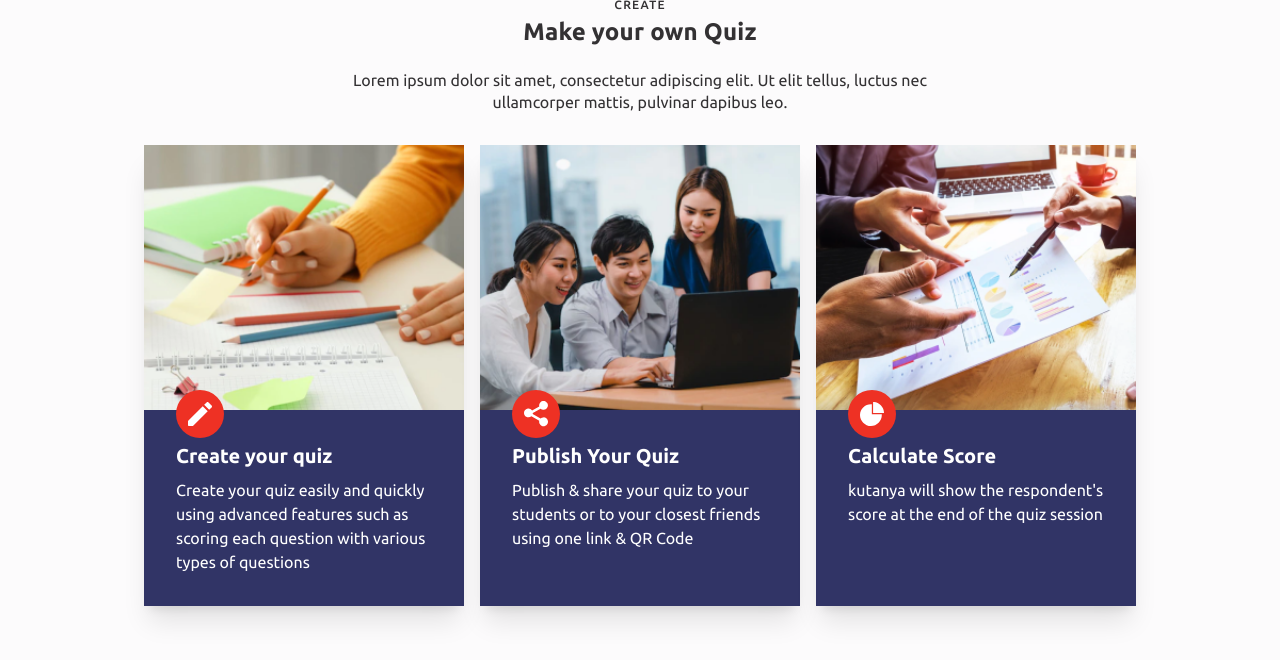
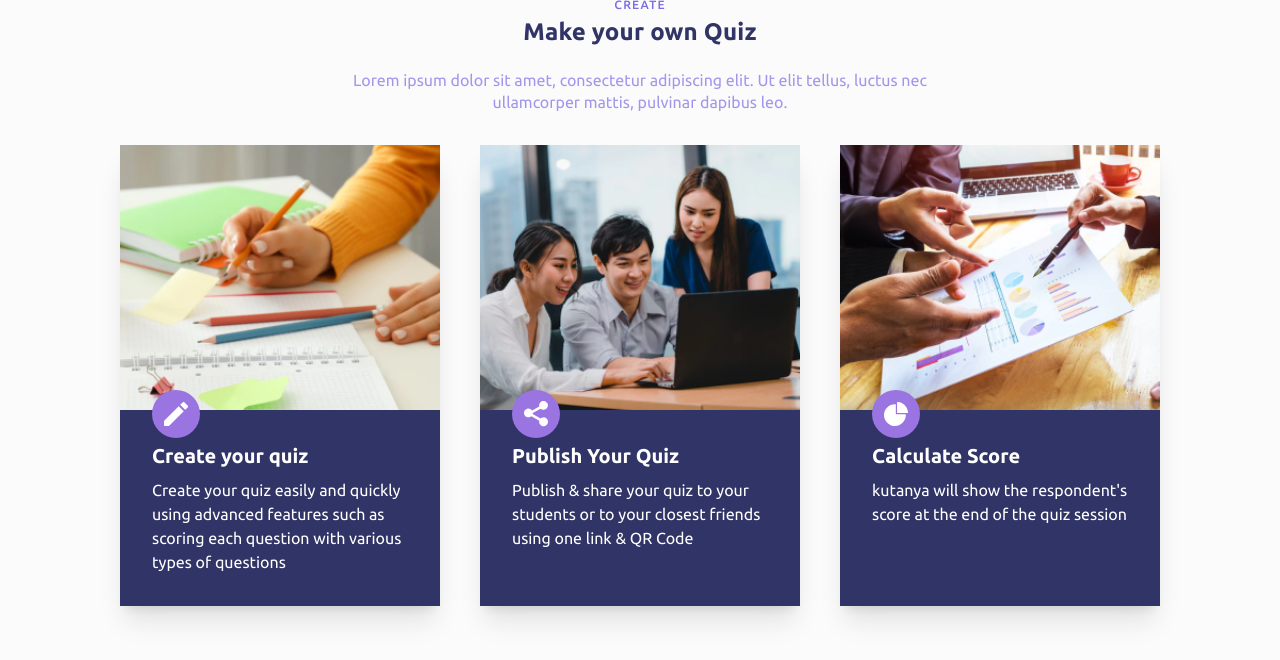
Before and after one commit to cipto347/bootcamp, a React (Vite) app: page /landing in a window 1280 px wide. Shown: the top 660 px of the page. Built offline with nearby package versions, Linux system fonts and the light colour scheme.

Commit message:
update home

```diff
--- a/src/components/atom/images/IconLoader.jsx
+++ b/src/components/atom/images/IconLoader.jsx
@@ -4,7 +4,7 @@ import propTypes from "prop-types";
 function IconLoader(props) {
   const { imageIcon } = props;
   return (
-    <figure className="bg-primary rounded-full h-12 w-12 absolute -top-5">
+    <figure className="bg-LightPurple rounded-full h-12 w-12 absolute -top-5">
       {imageIcon === "pencil" && (
         <svg
           width="24"
--- a/src/components/atom/text/Description.jsx
+++ b/src/components/atom/text/Description.jsx
@@ -1,10 +1,9 @@
-import React from "react";
 import propTypes from "prop-types";
 
 function TextDescription(props) {
   const { desc } = props;
   return (
-    <article className="text-description w-1/2 mx-auto text-center">
+    <article className="text-description w-1/2 mx-auto text-center text-lighterPurple">
       {desc}
     </article>
   );
--- a/src/components/atom/text/Tagging.jsx
+++ b/src/components/atom/text/Tagging.jsx
@@ -1,9 +1,10 @@
-import React from "react";
 import propTypes from "prop-types";
 
 function TextTagging(props) {
   const { propsText } = props;
-  return <article className="text-tagging">{propsText}</article>;
+  return (
+    <article className="text-tagging text-Lightpurple">{propsText}</article>
+  );
 }
 
 TextTagging.propTypes = {
--- a/src/components/atom/text/Title.jsx
+++ b/src/components/atom/text/Title.jsx
@@ -2,7 +2,11 @@ import propTypes from "prop-types";
 
 function TextTitle(props) {
   const { title } = props;
-  return <span className="lg:headline-1 headline-2 mb-4">{title}</span>;
+  return (
+    <span className="lg:headline-1 headline-2 mb-4 text-darkPurple">
+      {title}
+    </span>
+  );
 }
 
 TextTitle.propTypes = {
--- a/src/components/molecul/card/CardSection.jsx
+++ b/src/components/molecul/card/CardSection.jsx
@@ -1,11 +1,11 @@
-import React from "react";
 import CreateList from "../../../constants/createList.json";
 import IconLoader from "../../atom/images/IconLoader";
 import ImagesLoader from "../../atom/images/ImagesLoader";
 
 function CardSection() {
   return (
-    <section className="flex flex-row justify-center flex-wrap gap-4 mt-8">
+    <section className="flex justify-center gap-10 mt-8">
+      {/* <section className="flex flex-row justify-center flex-wrap gap-4 mt-8"> */}
       {CreateList &&
         CreateList.map((item) => (
           <div
--- a/src/components/organisme/landing/Create.jsx
+++ b/src/components/organisme/landing/Create.jsx
@@ -1,13 +1,12 @@
-import React from "react";
+import propTypes from "prop-types";
 import TextDescription from "../../atom/text/Description";
 import TextTagging from "../../atom/text/Tagging";
 import TextTitle from "../../atom/text/Title";
 import CardSection from "../../molecul/card/CardSection";
 
-const LandingCreate = () => {
+function LandingCreate({ className }) {
   return (
-    <>
-      <section>
+    <section className={className}>
       <article className="flex flex-col flex-center">
         <TextTagging propsText="CREATE" />
         <TextTitle title="Make your own Quiz" />
@@ -15,8 +14,9 @@ const LandingCreate = () => {
       </article>
       <CardSection />
     </section>
-    </>
   );
+}
+LandingCreate.propTypes = {
+  className: propTypes.string.isRequired,
 };
-
 export default LandingCreate;
--- a/src/page/Home.jsx
+++ b/src/page/Home.jsx
@@ -4,6 +4,7 @@ import PartHeader from "../components/organisme/part/Header";
 import CardLanding from "../components/atom/image/CardLanding";
 import Footer from "../components/organisme/part/Footer";
 import CardStartQuiz from "../components/organisme/CardStartQuiz";
+import LandingCreate from "../components/organisme/landing/Create";
 
 function Home() {
   // const [count, setCount] = useState(0);
@@ -13,6 +14,7 @@ function Home() {
       <PartHeader />
       <div className="flex main-layout">
         <main className="mt-2 lg:px-20 p-4 w-full justify-center items-center overflow-y-scroll">
+          <LandingCreate className="mb-10" />
           <CardLanding cardType="various" />
           <CardLanding cardType="any" />
           <CardLanding cardType="score" />
--- a/src/style/Index.scss
+++ b/src/style/Index.scss
@@ -13,6 +13,7 @@
   @import "./component/_typhography";
   @import "./component/_shadows";
   @import "./component/_background";
+  @import "./component/_colortext";
 }
 
 * {
--- a/src/style/component/_background.scss
+++ b/src/style/component/_background.scss
@@ -24,7 +24,7 @@
 .bg-LightNavy{
   background-color: $LightNavy;
 }
-.bg-DarkBlue{
+.color-DarkBlue{
   background-color: $DarkBlue;
 }
 .bg-LightBlue{
@@ -33,7 +33,9 @@
 .bg-smoke{
   background-color: $smoke;
 }
-
+.bg-anotherPurple{
+  background-color: #7B6EE3;
+}
 .bg-card-body {
   background-color: $DarkBlue;
 }
--- /dev/null
+++ b/src/style/component/_colortext.scss
@@ -0,0 +1,12 @@
+@import '../settings/_variable';
+
+.text-Lightpurple{
+    color: $anotherLightPurple;
+}
+.text-darkPurple{
+    color: $DarkBlue;
+}
+.text-lighterPurple{
+    opacity: 0.7;
+    color: $anotherLightPurple;
+}
--- a/src/style/settings/_variable.scss
+++ b/src/style/settings/_variable.scss
@@ -9,3 +9,4 @@ $DarkBlue: #615FCC;
 $LightBlue:  #716EE7;
 $smoke: #F4F1FA;
 $DarkBlue : #313466;
+$anotherLightPurple: #7B6EE3;
```
Lines whose indentation alone changed are shown as unchanged.
